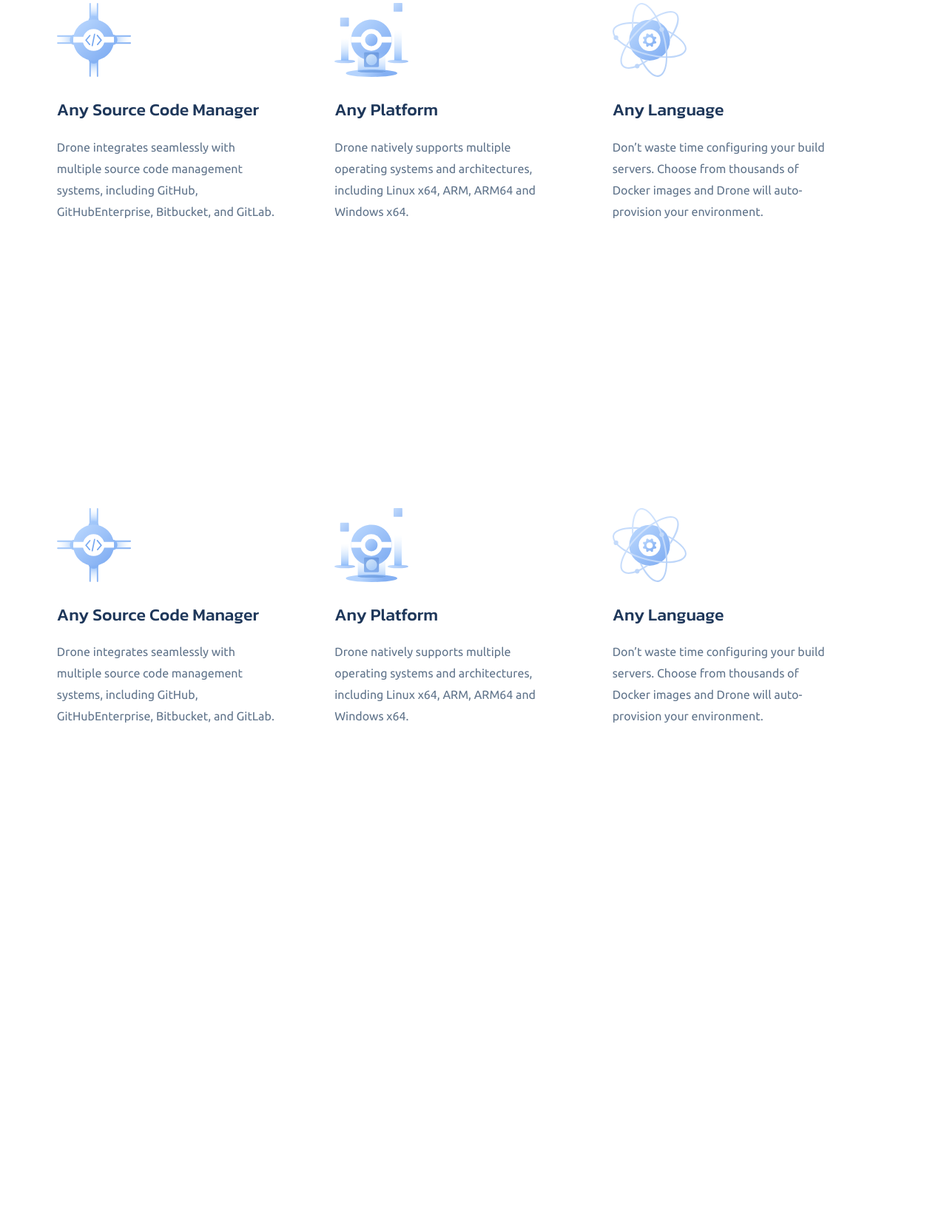
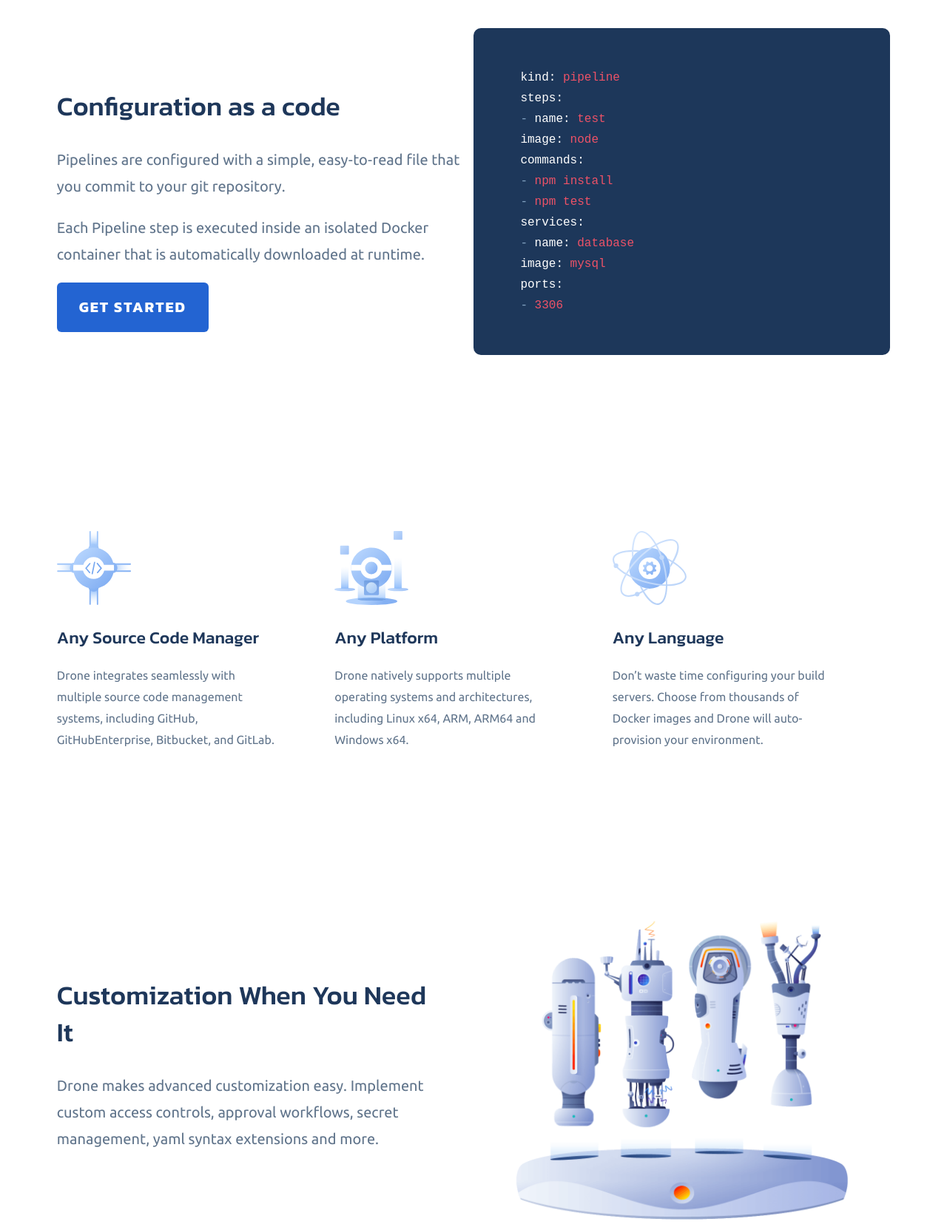
Before and after one commit to BrianXS/cloned-landing-pages, a plain HTML site: page drone/index.html in a window 1280 px wide. Shown: the part 930-2585 px from the top of the page at 74% size. Before the commit the page ends 2114 px from the top, so only its background shows below. Drawn offline with nearby package versions, Linux system fonts and the light colour scheme; a script that the page names is missing.

Commit message:
added features section and modified the background at the introduction section

```diff
--- a/drone/css/styles.css
+++ b/drone/css/styles.css
@@ -10,7 +10,7 @@
   - NavBar
   - Feature
   - Customers
-+ feature | #first-feature
++ feature | #feature
 + Sub features | #sub-features
 + Language especific implementations | #implementations
 + Customer quote
@@ -49,8 +49,20 @@
     font-size: 48px;
 }
 
+h2 {
+    font-size: 36px;
+}
+
 p {
     font-family: 'Ubuntu', sans-serif;
+}
+
+pre > code {
+    font-size: 16px;
+    line-height: 28px;
+    padding: 25px !important;
+    border-radius: 10px;
+    background: #1d375a !important;
 }
 
 .container {
@@ -58,6 +70,7 @@
     width: 88%;
     margin: 0 auto;
     display: flow-root;
+    padding-top: 185px;
 }
 
 .bg-blue {
@@ -68,11 +81,19 @@
     background: #ffffff;
 }
 
+.color-white {
+    color: white
+}
+
+.color-black {
+    color: var(--black)
+}
+
 .btn {
     padding: 11px 30px;
     font-weight: 700;
     border-radius: 6px;
-    text-transform: uppercase
+    text-transform: uppercase;
 }
 
 .btn-md {
@@ -84,10 +105,23 @@
 }
 
 .btn-xl {
-    padding: 11px 30px;
+    padding: 20px 37px;
     font-weight: 700;
     border-radius: 6px;
-    text-transform: uppercase
+    text-transform: uppercase;
+    letter-spacing: 2px;
+}
+
+.left-text {
+    text-align: left;
+}
+
+.right-text {
+    text-align: right;
+}
+
+.center-text {
+    text-align: center;
 }
 
 /*==============================
@@ -96,7 +130,11 @@
 
 #introduction {
     padding-top: 35px;
-    background: linear-gradient(to left, var(--dark-sky-blue), 10%, var(--light-sky-blue));
+    background-image: url("../img/introduction-bg.svg")
+}
+
+#introduction .container {
+    padding-top: 0px;
 }
 
 /*=====NavBar=====*/
@@ -192,13 +230,63 @@
     width: 100%;
 }
 
+
 /*==============================
-+[Sub features | #sub-features]
++[Features | .feature]
 ===============================*/
 
-.sub-features {
-    padding: 185px 0 185px 0;
+.feature {
+    display: flow-root;
 }
+
+.feature .container {
+    display: flex;
+    align-items: center;
+    justify-content: center;
+}
+
+.feature-item {
+    float: left;
+    width: 50%;
+}
+
+.container .feature-item:first-child h2 {
+    max-width: 500px;
+    line-height: 50px;
+}
+
+.container .feature-item:first-child p {
+    max-width: 550px;
+    font-size: 20px;
+    line-height: 36px;
+}
+
+.container .feature-item:last-child p {
+    max-width: 450px;
+    font-size: 20px;
+    line-height: 36px;
+}
+
+.feature-item img {
+    width: 80%;
+}
+
+.feature-item a {
+    font-size: 20px;
+    display: inline-block;
+}
+
+.feature-item .hljs-attr {
+    color: white !important;
+}
+
+.feature-item .hljs-string, .hljs-number {
+    color: #ed5267 !important;
+}
+
+/*==============================
++[Sub features | .sub-features]
+===============================*/
 
 .sub-features .sub-feature-item {
     display: inline-block;
--- a/drone/index.html
+++ b/drone/index.html
@@ -3,6 +3,8 @@
     <head>
         <meta name="viewport" content="width=device-width, initial-scale=1">
         <title>Drone CI - Automated software testing and delivery</title>
+
+        <link rel="icon" href="./img/favicon.png">
 
         <!--Fonts-->
         <link href="https://fonts.googleapis.com/css?family=Kanit:400,500,600,700" rel="stylesheet">
@@ -11,6 +13,17 @@
         <!--CSS-->
         <link href="./css/normalize.css" rel="stylesheet">
         <link href="./css/styles.css" rel="stylesheet">
+        <link rel="stylesheet" href="https://cdnjs.cloudflare.com/ajax/libs/highlight.js/9.15.6/styles/nord.min.css">
+
+        <!--JS-->
+        <script src="https://cdnjs.cloudflare.com/ajax/libs/highlight.js/9.15.6/highlight.min.js"></script>
+        <script src="https://cdnjs.cloudflare.com/ajax/libs/highlight.js/9.15.6/languages/yaml.min.js"></script>
+        <script src="https://cdn.jsdelivr.net/npm/highlightjs-line-numbers.js@2.6.0/dist/highlightjs-line-numbers.min.js"></script>
+
+        <script>
+            hljs.initHighlightingOnLoad();
+            hljs.initLineNumbersOnLoad();
+        </script>
     </head>
     <body>
         <div id="introduction">
@@ -60,10 +73,45 @@
                 <!--customers ends-->
             </div>
         </div>
+        <div class="feature">
+            <div class="container">
+                <div class="feature-item">
+                    <h2>Configuration as a code</h2>
+                    <p>
+                            Pipelines are configured with a simple,
+                            easy‑to‑read file that you commit to your git repository.
+                    </p>
+                    <p>
+                            Each Pipeline step is executed inside an isolated Docker container
+                            that is automatically downloaded at runtime.
+
+                    </p>
+                    <a class="color-white bg-blue btn-md" href="#">get started</a>
+                </div>
+                <div class="feature-item">
+                        <pre>
+                            <code class="yaml">
+    kind: pipeline
+    steps:
+    - name: test
+    image: node
+    commands:
+    - npm install
+    - npm test
+    services:
+    - name: database
+    image: mysql
+    ports:
+    - 3306
+                            </code>
+                        </pre>
+                </div>
+            </div>
+        </div>
         <div class="sub-features">
             <div class="container">
                 <div class="sub-feature-item">
-                    <object data="./img/feature-1.svg" type="image/svg+xml"></object>
+                    <object data="./img/sub-feature-1.svg" type="image/svg+xml"></object>
                     <h3>Any Source Code Manager</h3>
                     <p>
                         Drone integrates seamlessly with multiple
@@ -73,7 +121,7 @@
                     </p>
                 </div>
                 <div class="sub-feature-item">
-                    <object data="./img/feature-2.svg" type="image/svg+xml"></object>
+                    <object data="./img/sub-feature-2.svg" type="image/svg+xml"></object>
                     <h3>Any Platform</h3>
                     <p>
                         Drone natively supports multiple operating systems and architectures,
@@ -81,7 +129,7 @@
                     </p>
                 </div>
                 <div class="sub-feature-item">
-                    <object data="./img/feature-3.svg" type="image/svg+xml"></object>
+                    <object data="./img/sub-feature-3.svg" type="image/svg+xml"></object>
                     <h3>Any Language</h3>
                     <p>
                         Don’t waste time configuring your build servers.
@@ -91,10 +139,25 @@
                 </div>
             </div>
         </div>
+        <div class="feature">
+            <div class="container">
+                <div class="feature-item">
+                    <h2>Customization When You Need It</h2>
+                    <p>
+                        Drone makes advanced customization easy.
+                        Implement custom access controls, approval workflows,
+                        secret management, yaml syntax extensions and more.
+                    </p>
+                </div>
+                <div class="feature-item center-text">
+                    <img src="./img/feature-2.png" alt="">
+                </div>
+            </div>
+        </div>
         <div class="sub-features">
             <div class="container">
                 <div class="sub-feature-item">
-                        <object data="./img/feature-1.svg" type="image/svg+xml"></object>
+                    <object data="./img/sub-feature-4.svg" type="image/svg+xml"></object>
                     <h3>Any Source Code Manager</h3>
                     <p>
                         Drone integrates seamlessly with multiple
@@ -104,7 +167,7 @@
                     </p>
                 </div>
                 <div class="sub-feature-item">
-                        <object data="./img/feature-2.svg" type="image/svg+xml"></object>
+                    <object data="./img/sub-feature-5.svg" type="image/svg+xml"></object>
                     <h3>Any Platform</h3>
                     <p>
                         Drone natively supports multiple operating systems and architectures,
@@ -112,7 +175,7 @@
                     </p>
                 </div>
                 <div class="sub-feature-item">
-                        <object data="./img/feature-3.svg" type="image/svg+xml"></object>
+                    <object data="./img/sub-feature-6.svg" type="image/svg+xml"></object>
                     <h3>Any Language</h3>
                     <p>
                         Don’t waste time configuring your build servers.
@@ -122,5 +185,21 @@
                 </div>
             </div>
         </div>
+        <div class="feature">
+            <div class="container">
+                <div class="feature-item center-text">
+                    <img src="./img/feature-3.png" alt="">
+                </div>
+                <div class="feature-item">
+                    <h2>Install Drone in Minutes</h2>
+                    <p>
+                        Download our official Docker image or build from source.
+                        No need to talk with a sales person or request a trial license.
+                    </p>
+                    <a href="#" class="btn-xl bg-blue color-white">install drone</a>
+                    <a href="#" class="btn-xl color-black">free trial</a>
+                </div>
+            </div>
+        </div>
     </body>
 </html>
```
Also changed, not shown: drone/img/710799_00_zoom_r17.jpg (added), drone/img/favicon.png (added), drone/img/feature-2.png (added), drone/img/feature-3.png (added), drone/img/introduction-bg.svg (added), drone/img/sub-feature-1.svg (renamed from drone/img/feature-1.svg), drone/img/sub-feature-2.svg (renamed from drone/img/feature-2.svg), drone/img/sub-feature-3.svg (renamed from drone/img/feature-3.svg), drone/img/sub-feature-4.svg (renamed from drone/img/feature-4.svg), drone/img/sub-feature-5.svg (renamed from drone/img/feature-5.svg), drone/img/sub-feature-6.svg (renamed from drone/img/feature-6.svg). Lines whose indentation alone changed are shown as unchanged.
